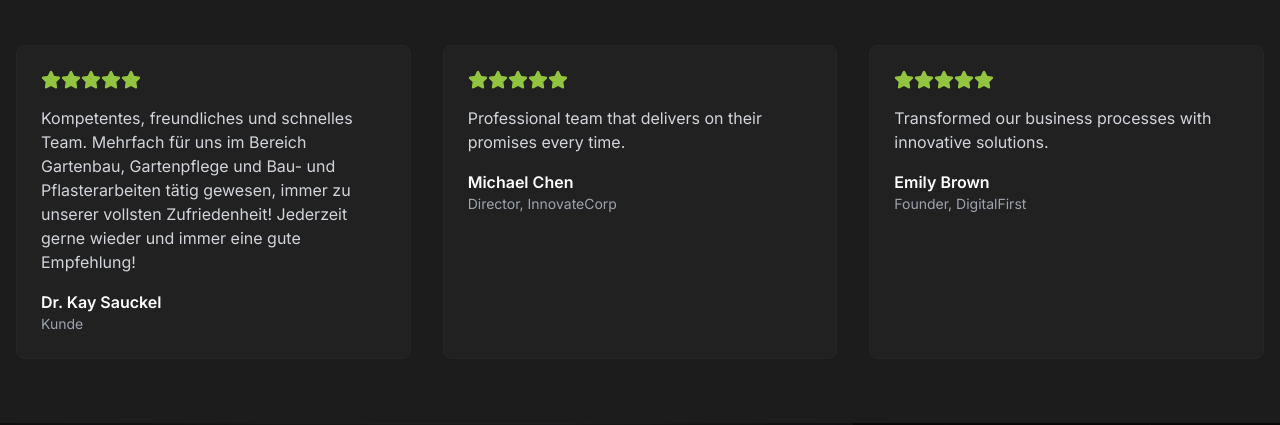
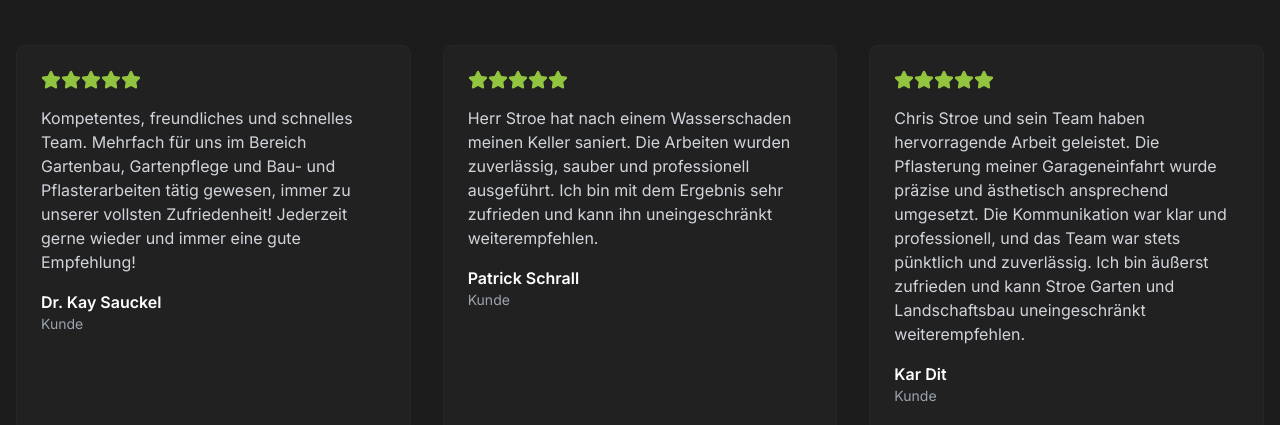
Before and after one commit to LT0PLAY/Gartenbau-Stroe, a Next.js app: page / in a window 1280 px wide. Shown: the part 527-952 px from the top of the page. Built offline with nearby package versions, Linux system fonts and the light colour scheme.

Commit message:
Bewertungen'

```diff
--- a/app/layout.tsx
+++ b/app/layout.tsx
@@ -7,7 +7,7 @@ import Footer from '@/components/Footer';
 const inter = Inter({ subsets: ['latin'] });
 
 export const metadata: Metadata = {
-  title: 'Ihre Firma - Professionelle Dienstleistungen',
+  title: 'GARTEN- UND LANDSCHAFTSBAU STROE',
   description: 'Ihre vertrauenswürdige Anlaufstelle für professionelle Dienstleistungen',
 };
 
--- a/components/Reviews.tsx
+++ b/components/Reviews.tsx
@@ -14,17 +14,19 @@ const reviews = [
   },
   {
     id: 2,
-    name: "Michael Chen",
-    role: "Director, InnovateCorp",
-    content: "Professional team that delivers on their promises every time.",
+    name: "Patrick Schrall",
+    role: "Kunde",
+    content: "Herr Stroe hat nach einem Wasserschaden meinen Keller saniert. Die Arbeiten wurden zuverlässig, sauber und professionell ausgeführt. Ich bin mit dem Ergebnis sehr zufrieden und kann ihn uneingeschränkt weiterempfehlen.",
     rating: 5,
+    link: "https://maps.app.goo.gl/yroMz892KSDCtq4A7"
   },
   {
     id: 3,
-    name: "Emily Brown",
-    role: "Founder, DigitalFirst",
-    content: "Transformed our business processes with innovative solutions.",
+    name: "Kar Dit",
+    role: "Kunde",
+    content: "Chris Stroe und sein Team haben hervorragende Arbeit geleistet. Die Pflasterung meiner Garageneinfahrt wurde präzise und ästhetisch ansprechend umgesetzt. Die Kommunikation war klar und professionell, und das Team war stets pünktlich und zuverlässig. Ich bin äußerst zufrieden und kann Stroe Garten und Landschaftsbau uneingeschränkt weiterempfehlen.",
     rating: 5,
+    link: "https://maps.app.goo.gl/Vq7iB4yHgUFS31Pg8"
   },
 ];
 
```
Also changed, not shown: components.json, 1 other file (tests, documents, lock files or other folders).
